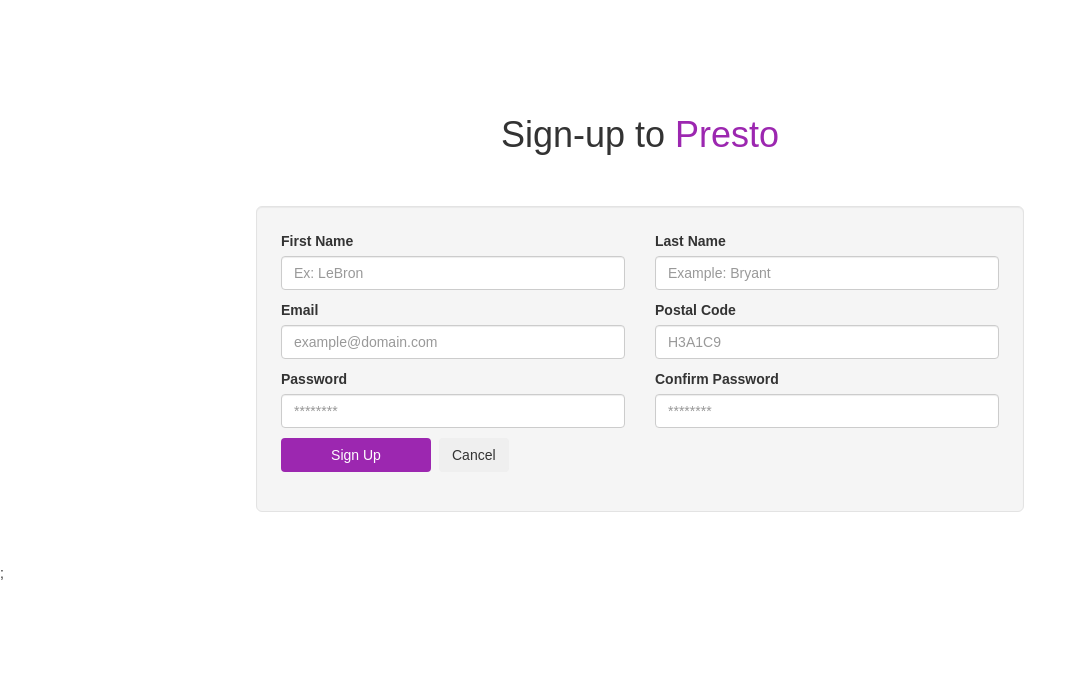
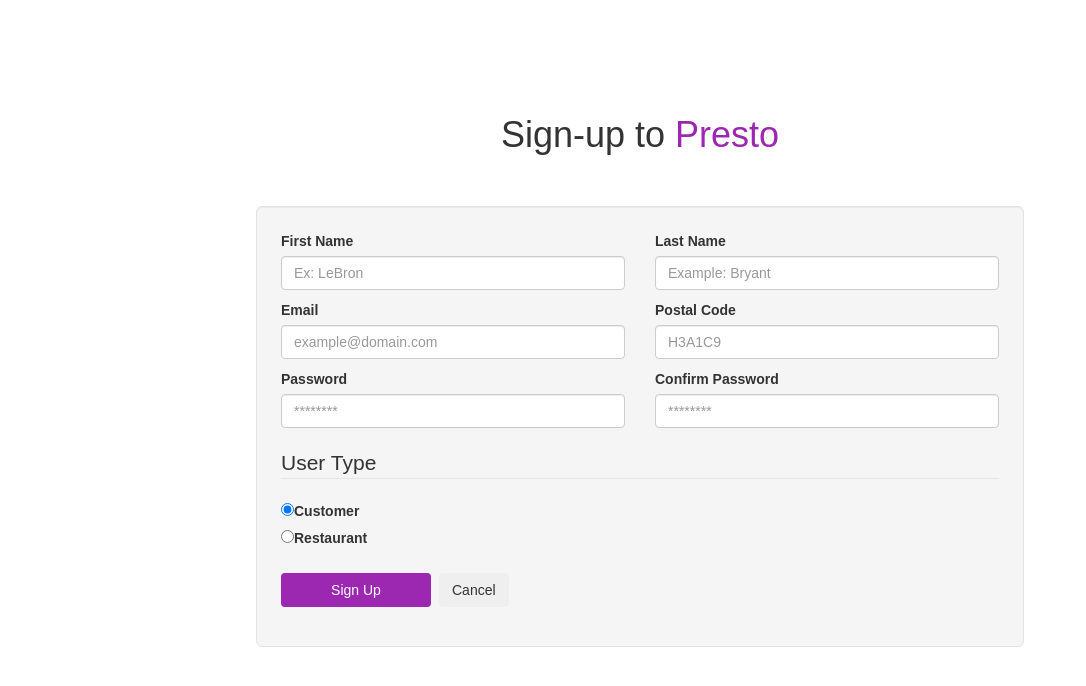
Before and after one commit to rawad663/Presto, a React (Create React App) app: page /signup in a window 1280 px wide. Shown: the top 686 px of the page, without its empty margins (0-1086 px from the left). Built offline with nearby package versions, Linux system fonts and the light colour scheme; what phone-number-prop-type would draw is missing.

Commit message:
- Added radio button to SignupComponent - Added Restaurant name input to Signup COmponent - Added conditional rended whenever 'restaurant is selected' - Created respective state management functions in SignupContainer

```diff
--- a/src/components/SignupComponent/index.js
+++ b/src/components/SignupComponent/index.js
@@ -5,8 +5,6 @@
 import {purple_main} from "../../resources/colors";
 import { Button, Form, FormGroup, Label, Input, FormText, Row, Col } from 'reactstrap';
 import { RadioGroup, RadioButton } from 'react-radio-buttons';
-// import { purple_main } from '../../resources/colors';
-
 
 const SignupComponent = props => {
 
@@ -25,6 +23,8 @@
             color:'white'
         }
     };
+
+
     return (
         <div>
             <div style={styles.title}>
@@ -102,6 +102,46 @@
                             />
                         </Col>
                     </Row>
+
+                    <FormGroup style={{ marginTop: 20 }} check>
+                        <legend>User Type</legend>
+                        <Label check>
+                            <Input
+                                onChange={props.handleUserTypeChange}
+                                checked={props.userType === 'customer'}
+                                type="radio"
+                                name="userType"
+                                value="customer"
+                            />
+                            Customer
+                        </Label>
+                    </FormGroup>
+                    <FormGroup check style={{ marginBottom: 20 }}>
+                        <Label check>
+                            <Input
+                                onChange={props.handleUserTypeChange}
+                                checked={props.userType === 'restaurant'}
+                                type="radio"
+                                name="userType"
+                                value="restaurant"
+                            />
+                            Restaurant
+                        </Label>
+                    </FormGroup>
+
+                    {props.userType === 'restaurant'
+                        &&
+                        <div style={{ margin: '15px 0'}}>
+                            <Label for="confirmPassword">Restaurant Name</Label>
+                            <Input
+                                type="text"
+                                name="restaurantName"
+                                value={props.restaurantName}
+                                placeholder="Ex: Bob's Burger"
+                                onChange={props.handleRestaurantNameChange}
+                                />
+                        </div>}
+
                     <div style={{ display: 'flex' }}>
                         <Button
                             onClick={props.handleSubmit}
@@ -118,12 +158,8 @@
                         </Button>
                     </div>
 
-
-
                 </FormGroup>
             </Well>
-
-
         </div>
 
     );
@@ -148,7 +184,7 @@
     handlePhoneNumberChange: PropTypes.func,
     handleSubmit: PropTypes.func,
     handleCancel: PropTypes.func,
-    // handleUserTypeChanged: PropTypes.func,
+    handleUserTypeChange: PropTypes.func,
     validationState:PropTypes.func
 };
 
--- a/src/containers/SignupContainer/index.js
+++ b/src/containers/SignupContainer/index.js
@@ -15,7 +15,8 @@
             address:'',
             postalCode:'',
             phoneNumber:'',
-            // userType:''
+            userType: 'customer',
+            restaurantName: ''
         };
     }
     handleFirstNameChange = e => {
@@ -42,18 +43,19 @@
     handlePhoneNumberChange = e => {
         this.setState({phoneNumber: e.target.value})
     };
+    handleRestaurantNameChange = e => {
+        this.setState({ restaurantName: e.target.value })
+    };
     handleSubmit = () => {
-        console.log('SUBMIT PRESSED', this.state.firstName, this.state.lastName, this.state.email, this.state.passwogitrd, this.state.password2);
         this.props.history.push('/customer')
         //TODO: CREATE NEW ACCOUNT
     };
     handleCancel = () => {
         this.props.history.push('/');
     };
-    // handleUserTypeChanged = e => {
-    //     this.setState({userType: e.target.value})
-    // };
-
+    handleUserTypeChange = e => {
+        this.setState({userType: e.target.value})
+    };
 
     render(){
         return(
@@ -68,6 +70,7 @@
                 postalCode = {this.state.postalCode}
                 phoneNumber = {this.state.phoneNumber}
                 userType = {this.state.userType}
+                restaurantName = {this.state.restaurantName}
                 handleFirstNameChange= {this.handleFirstNameChange}
                 handleLastNameChange= {this.handleLastNameChange}
                 handleEmailChange= {this.handleEmailChange}
@@ -78,7 +81,8 @@
                 handlePhoneNumberChange= {this.handlePhoneNumberChange}
                 handleSubmit = {this.handleSubmit}
                 handleCancel = {this.handleCancel}
-                // handleUserTypeChanged = {this.handleUserTypeChanged}
+                handleUserTypeChange = {this.handleUserTypeChange}
+                handleRestaurantNameChange = {this.handleRestaurantNameChange}
               />;
           </div>
         );
```
